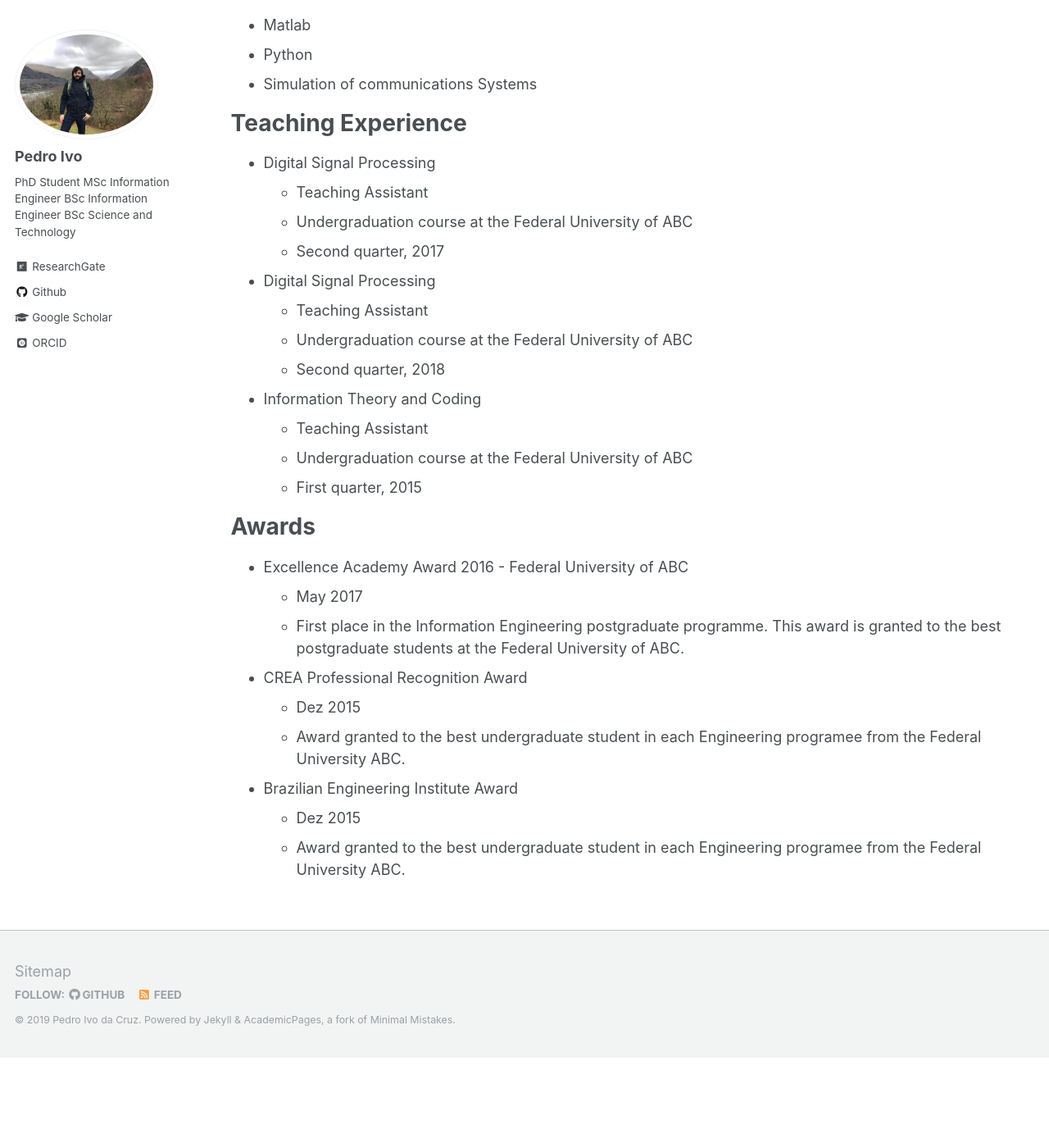
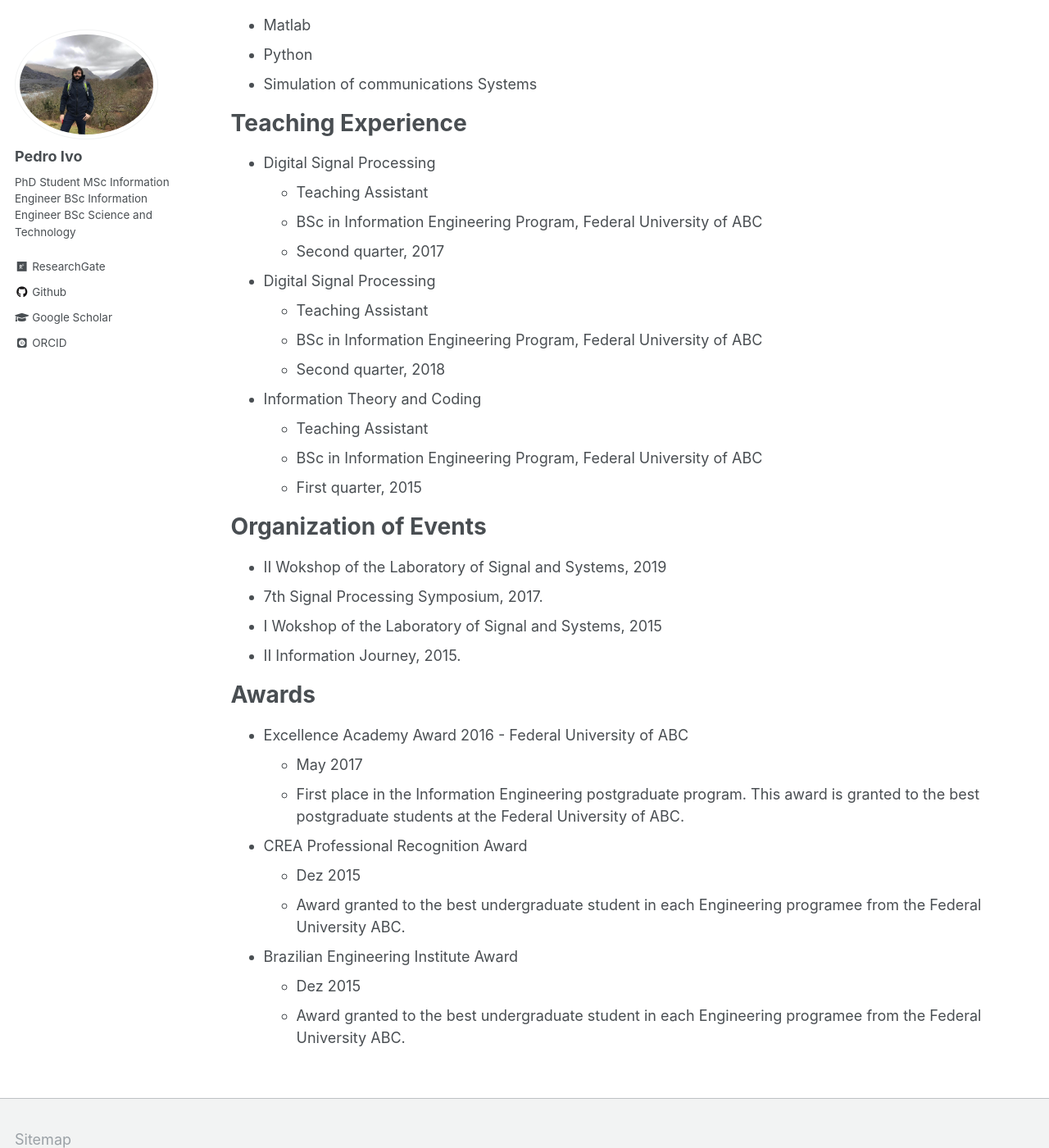
Before and after one commit to pedroidc/pedroidc.github.io, a Jekyll site: the page built from _pages/cv.md, in a window 1280 px wide and 1400 px high, scrolled down 677 px. Shown: the whole window at 82% size. Built offline with Jekyll 4.4.1, drawn with Linux system fonts in a browser that asks for light colours; some web fonts are replaced; before the commit the page ends 1967 px from its top, so only the background shows below that.

Commit message:
Update CV

```diff
--- a/_pages/cv.md
+++ b/_pages/cv.md
@@ -39,22 +39,29 @@ Teaching Experience
   {% endfor %}</ul> -->
 * Digital Signal Processing
   * Teaching Assistant
-  * Undergraduation course at the Federal University of ABC
+  * BSc in Information Engineering Program, Federal University of ABC
   * Second quarter, 2017
 * Digital Signal Processing
   * Teaching Assistant
-  * Undergraduation course at the Federal University of ABC
+  * BSc in Information Engineering Program, Federal University of ABC
   * Second quarter, 2018
 * Information Theory and Coding
   * Teaching Assistant
-  * Undergraduation course at the Federal University of ABC
+  * BSc in Information Engineering Program, Federal University of ABC
   * First quarter, 2015
+
+Organization of Events
+======
+* II Wokshop of the Laboratory of Signal and Systems, 2019
+* 7th Signal Processing Symposium, 2017.
+* I Wokshop of the Laboratory of Signal and Systems, 2015
+* II Information Journey, 2015.
 
 Awards
 ======
 * Excellence Academy Award 2016 - Federal University of ABC
   * May 2017
-  * First place in the Information Engineering postgraduate programme. This award is granted to the best postgraduate students at the Federal University of ABC.
+  * First place in the Information Engineering postgraduate program. This award is granted to the best postgraduate students at the Federal University of ABC.
 * CREA Professional Recognition Award
   * Dez 2015
   * Award granted to the best undergraduate student in each Engineering programee from the Federal University ABC.
```
